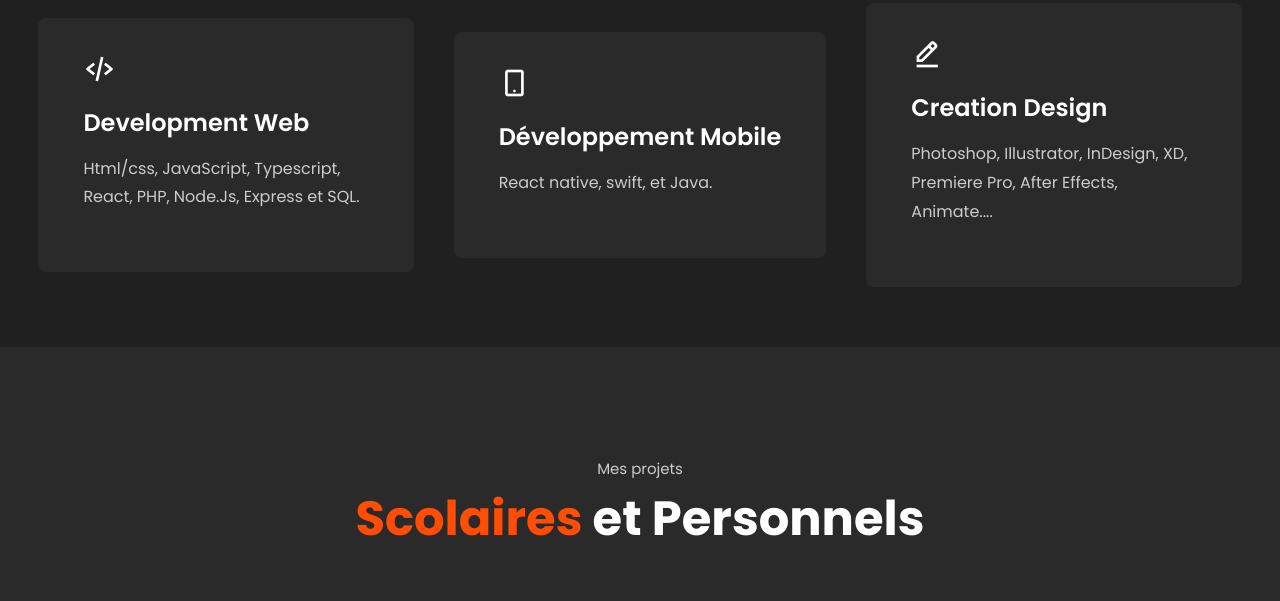
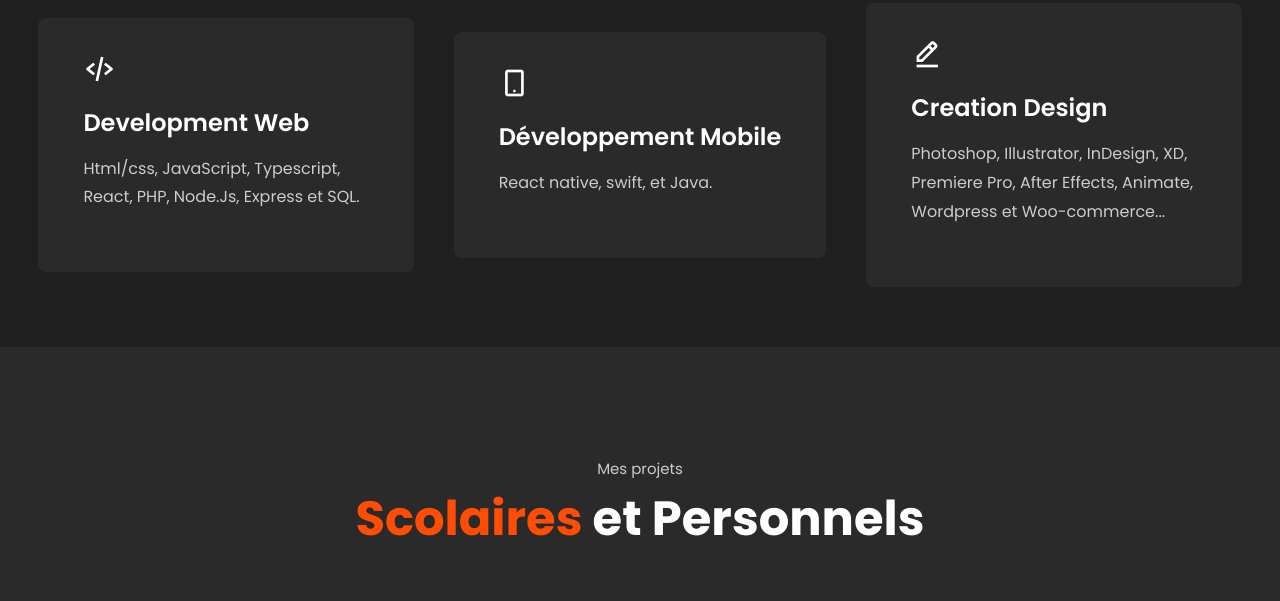
Before and after one commit to RicardoNKODIA78/monPorto, a plain HTML site: page index.html in a window 1280 px wide. Shown: the part 1996-2597 px from the top of the page. Drawn offline with nearby package versions, Linux system fonts and the light colour scheme.

Commit message:
rk ajout

```diff
--- a/index.html
+++ b/index.html
@@ -106,7 +106,7 @@
 					<i class='bx bx-edit-alt' ></i>
 				</div>
 				<h3>Creation Design</h3>
-				<p>Photoshop, Illustrator, InDesign, XD, Premiere Pro, After Effects, Animate....</p>
+				<p>Photoshop, Illustrator, InDesign, XD, Premiere Pro, After Effects, Animate, Wordpress et Woo-commerce...</p>
 
 			</div>
 
```
